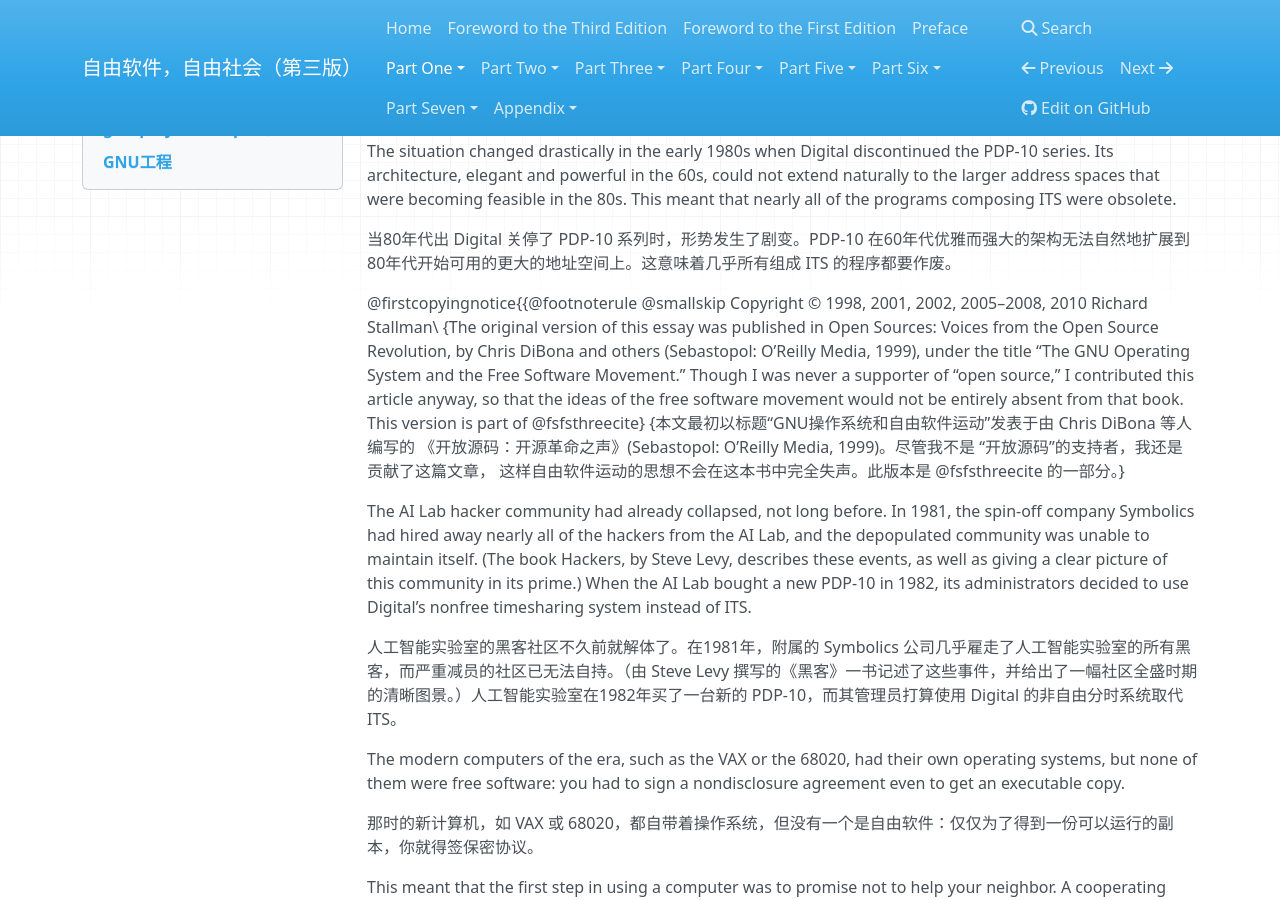
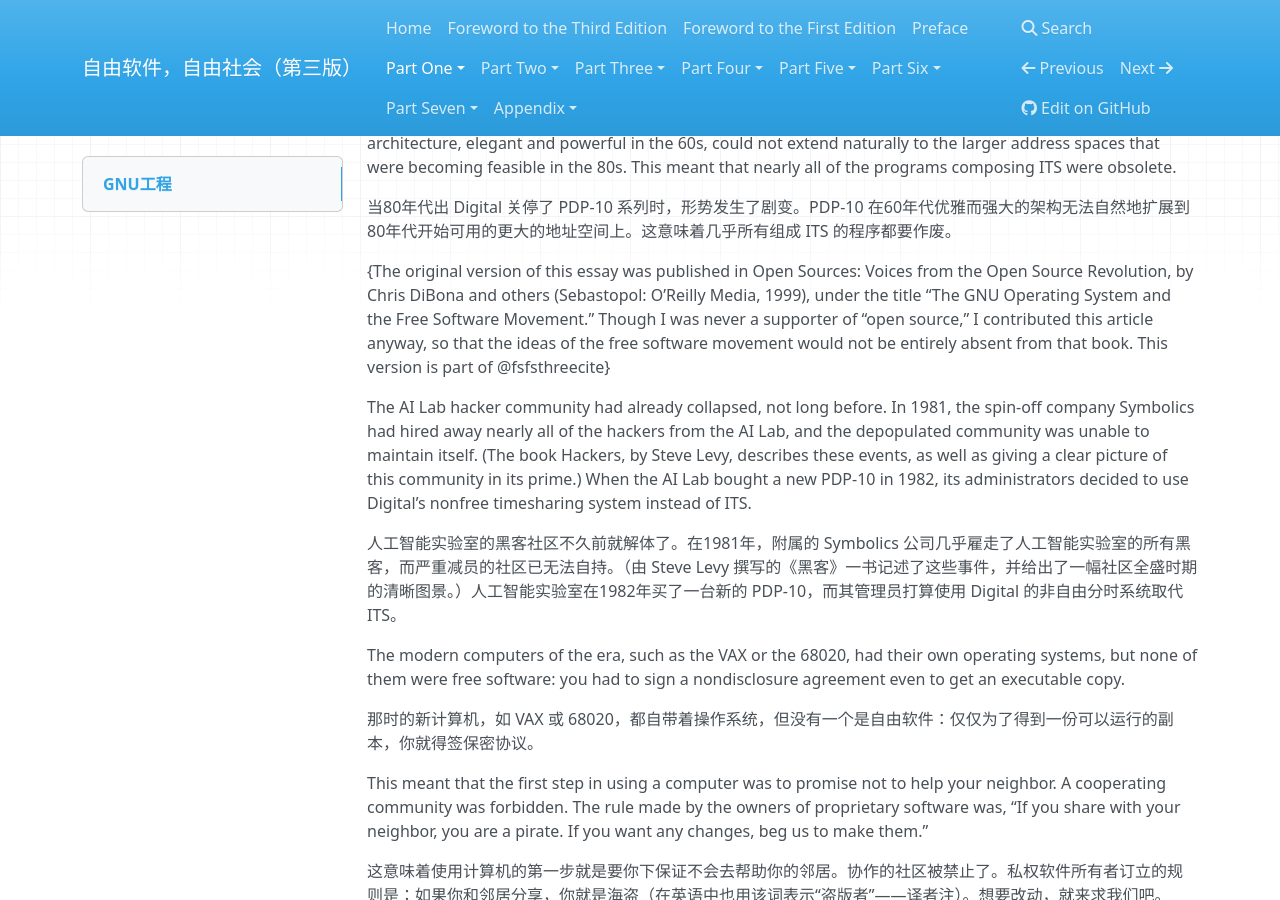
Before and after one commit to beijinglug/fsfs-zh, an MkDocs documentation site: the page built from docs/thegnuproject.md, in a window 1280 px wide and 900 px high, scrolled down 1027 px. Built offline with MkDocs 1.6.1, drawn with Linux system fonts in a browser that asks for light colours; nearby versions of some CDN libraries; old or Windows-style settings are respelled for this version of MkDocs; part of the change alters nothing that is shown; some of the changed text lies outside the part shown.

```diff
--- a/docs/thegnuproject.md
+++ b/docs/thegnuproject.md
@@ -1,17 +1,6 @@
----
-Generator: 'texi2html 1.82'
-description: Untitled Document
-distribution: global
-keywords: Untitled Document
-resource-type: document
-title: Untitled Document
-...
+## GNU工程
 
-1. The GNU Project {#the-gnu-project .chapter}
-==================
-
-GNU工程
-=========
+> Copyright © 1998, 2001, 2002, 2005–2008, 2010 Richard Stallman。本文最初以标题“GNU 操作系统和自由软件运动”发表于由 Chris DiBona 等人编写的《开放源码：开源革命之声》(Sebastopol: O’Reilly Media, 1999)。尽管我不是 “开放源码”的支持者，我还是贡献了这篇文章， 这样自由软件运动的思想不会在那本书中完全失声。
 
 ### The First Software-Sharing Community {#the-first-software-sharing-community .subheading}
 
@@ -55,8 +44,6 @@ programs composing ITS were obsolete.
 
 当80年代出 Digital 关停了 PDP-10 系列时，形势发生了剧变。PDP-10 在60年代优雅而强大的架构无法自然地扩展到80年代开始可用的更大的地址空间上。这意味着几乎所有组成 ITS 的程序都要作废。
 
-@firstcopyingnotice{{@footnoterule @smallskip Copyright © 1998, 2001,
-2002, 2005–2008, 2010 Richard Stallman\
  {The original version of this essay was published in Open Sources:
 Voices from the Open Source Revolution, by Chris DiBona and others
 (Sebastopol: O’Reilly Media, 1999), under the title “The GNU Operating
@@ -64,7 +51,6 @@ System and the Free Software Movement.” Though I was never a supporter
 of “open source,” I contributed this article anyway, so that the ideas
 of the free software movement would not be entirely absent from that
 book. This version is part of @fsfsthreecite}
- {本文最初以标题“GNU操作系统和自由软件运动”发表于由 Chris DiBona 等人编写的 《开放源码：开源革命之声》(Sebastopol: O’Reilly Media, 1999)。尽管我不是 “开放源码”的支持者，我还是贡献了这篇文章， 这样自由软件运动的思想不会在这本书中完全失声。此版本是 @fsfsthreecite 的一部分。}
 
 The AI Lab hacker community had already collapsed, not long before. In
 1981, the spin-off company Symbolics had hired away nearly all of the
```
